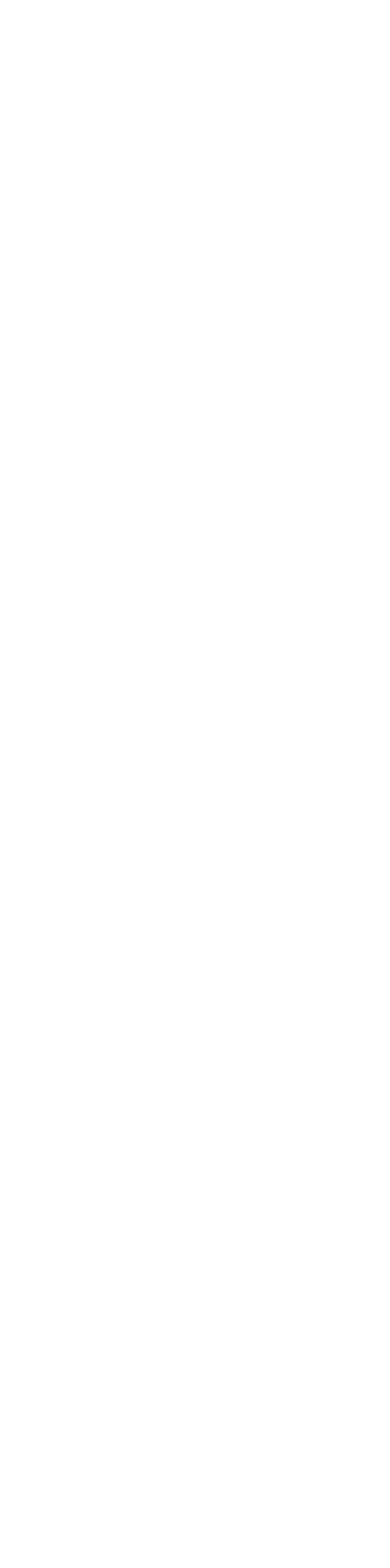
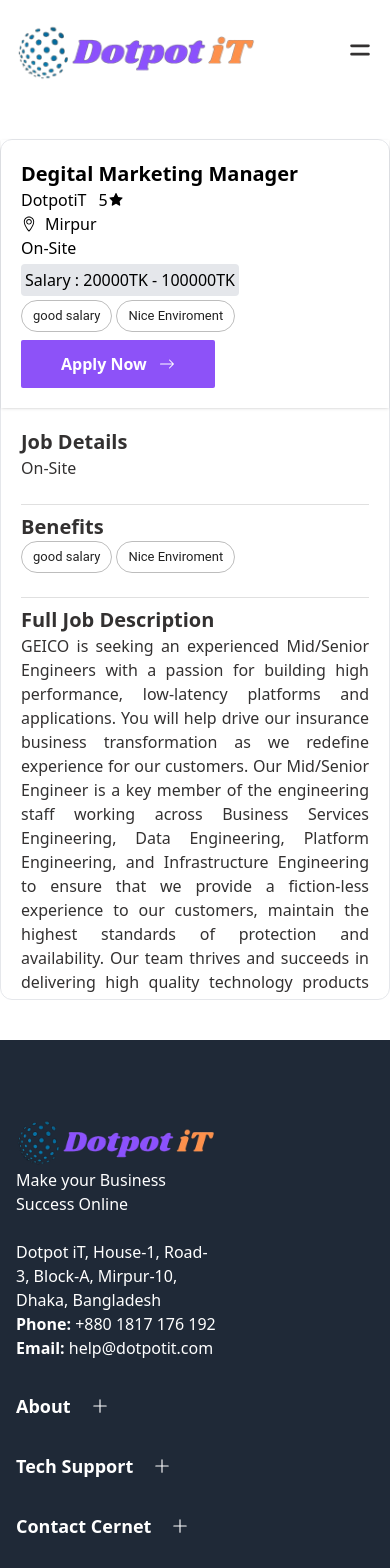
Before and after one commit to writetofahim/dotpot_website, a React (Vite) app: page /applym/2 in a window 390 px wide. Before the commit this address had no page. Shown: the top 1568 px of the page. Before the commit the page ends 844 px from the top, so only its background shows below. Built offline with nearby package versions, Linux system fonts and the light colour scheme.

Commit message:
ApplyMobile page. For job application from mobile

```diff
--- a/src/App.jsx
+++ b/src/App.jsx
@@ -12,6 +12,7 @@
 import Contact from "./pages/contact/Contact";
 import Blogs from "./pages/blog/Blog";
 import SingleBlog from "./pages/blog/SingleBlog";
+import ApplyMobile from "./pages/applyJob/ApplyMobile";
 
 function App() {
 
@@ -21,6 +22,7 @@
         <Route path="/" element={<Home />} />
         <Route path="/apply" element={<ApplyJob />} />
         <Route path="/apply/:id" element={<Apply />} />
+        <Route path="/applym/:id" element={<ApplyMobile />} />
         <Route path="/about" element={<AboutUs />} />
         <Route path="/contact" element={<Contact />} />
         <Route path="/services" element={<Services />} />
--- a/src/data.js
+++ b/src/data.js
@@ -1495,6 +1495,14 @@
                 {
                     title: "Services",
                     link: "/services"
+                },
+                {
+                    title: "Privacy Policy",
+                    link: "/privacy"
+                },
+                {
+                    title: "Terms & Conditions",
+                    link: "/terms-conditions"
                 }
             ]
         },
--- /dev/null
+++ b/src/pages/applyJob/ApplyMobile.jsx
@@ -0,0 +1,124 @@
+import React from 'react'
+import NavbarJob from '../../components/NavbarJob/NavbarJob'
+import Footer from '../../components/Footer/Footer'
+import { jobPageData } from '../../data';
+import { AiFillStar } from 'react-icons/ai'
+import { TfiLocationPin } from 'react-icons/tfi'
+import { BsArrowRight } from 'react-icons/bs'
+import { Chip, Divider } from '@mui/material';
+import { Link, useParams } from 'react-router-dom';
+
+
+const ApplyMobile = () => {
+  const { id } = useParams();
+  console.log(id)
+
+  const jobs = jobPageData.jobs;
+  const job = jobs.find((obj) => obj.id == id)
+
+  return (
+    <div className='w-full'>
+      <NavbarJob />
+      <div className="flex item-center justify-center py-10">
+        <div className="right md:w-3/5 sticky top-20 rounded-xl border" id='jobDetails'>
+          {
+            id !== null && (
+              <>
+                {/* // Top Section */}
+                <div className="p-5 w-full shadow">
+                  <h3 className="font-bold hover:underline cursor-pointer text-xl">{job.title}</h3>
+                  <div className="flex items-center">
+                    <p className="mr-3">
+                      {job.company}
+                    </p>
+                    <p>{job.rating}</p>
+                    <AiFillStar />
+                  </div>
+                  <div className="flex items-center gap-2">
+                    <TfiLocationPin />
+                    <p>{job.location}</p>
+                  </div>
+                  <p>{job.type}</p>
+                  <h3 className='p-1 bg-gray-200 w-max my-1 rounded'>Salary : {job.selary.min}TK - {job.selary.max}TK</h3>
+                  <div className="flex flex-wrap gap-1">
+                    {
+                      job.benefits.map((item, index) => (
+                        <Chip label={item} key={index} variant="outlined" />
+                      ))
+                    }
+                  </div>
+                  <Link to={`/apply/`}>
+                    <button variant="contained" className='bg-primary-500 px-10 py-3 text-white rounded-sm hover:bg-secondary-500 font-bold mt-2 flex items-center gap-3'>
+                      Apply Now <BsArrowRight />
+                    </button>
+                  </Link>
+                </div>
+
+                {/* // Bottom Section */}
+                <div className="p-5 w-full text-gray-500 h-[70vh] overflow-scroll">
+                  <h3 className="text-xl font-bold">Job Details</h3>
+                  <p className="">{job.type}</p>
+                  <Divider className='py-3' />
+                  <h3 className="text-xl font-bold mt-2">Benefits</h3>
+                  {
+                    job.benefits.map((item, index) => (
+                      <Chip key={index} label={item} variant="outlined" className='mr-1' />
+                    ))
+                  }
+
+                  <Divider className='py-3' />
+                  <h3 className="text-xl font-bold mt-2">Full Job Description</h3>
+                  <p className='text-justify'>{job.des}</p>
+
+                  <Divider className='py-3' />
+                  <h3 className="text-xl font-bold mt-2">Position Responsibilities</h3>
+                  <p>As a {job.title}, you will:</p>
+                  <ul className='list-disc pl-10'>
+                    {
+                      job.responsibilities.map((item, index) => (
+                        <li key={index}>{item}</li>
+                      ))
+                    }
+                  </ul>
+
+                  <Divider className='py-3' />
+                  <h3 className="text-xl font-bold mt-2">Qualification</h3>
+                  <ul className='list-disc pl-10'>
+                    {
+                      job.qualification.map((item, index) => (
+                        <li key={index}>{item}</li>
+                      ))
+                    }
+                  </ul>
+
+                  <Divider className='py-3' />
+                  <h3 className="text-xl font-bold mt-2">Experience</h3>
+                  <ul className='list-disc pl-10'>
+                    {
+                      job.experience.map((item, index) => (
+                        <li key={index}>{item}</li>
+                      ))
+                    }
+                  </ul>
+
+                  <Divider className='py-3' />
+                  <h3 className="text-xl font-bold mt-2">Education</h3>
+                  <ul className='list-disc pl-10'>
+                    {
+                      job.education.map((item, index) => (
+                        <li key={index}>{item}</li>
+                      ))
+                    }
+                  </ul>
+                </div>
+              </>
+            )
+          }
+        </div>
+      </div>
+      <Footer />
+    </div>
+  )
+}
+
+export default ApplyMobile
--- a/src/pages/blog/SingleBlog.jsx
+++ b/src/pages/blog/SingleBlog.jsx
@@ -27,7 +27,7 @@
     return (
         <>
             <Navbar />
-            <div className="w-full p-[15vh]">
+            <div className="w-full md:p-[15vh] pt-[15vh]">
                 <div className='full flex items-center justify-center'>
                     <div className="container flex flex-col items-center p-10 text-justify">
                         <img src={blog.img} alt="" />
```
Also changed, not shown: src/pages/applyJob/ApplyJob.jsx (+70 -29 lines).
